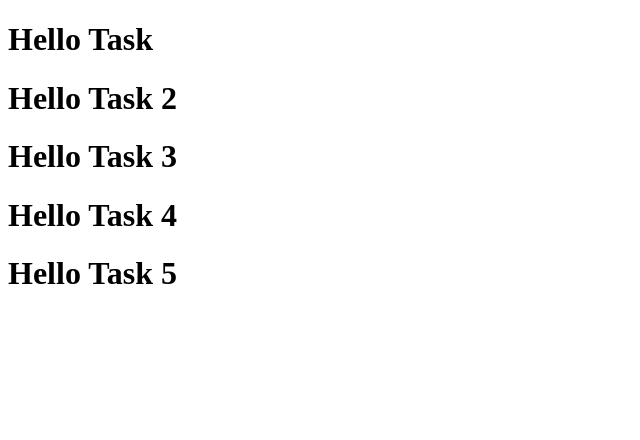
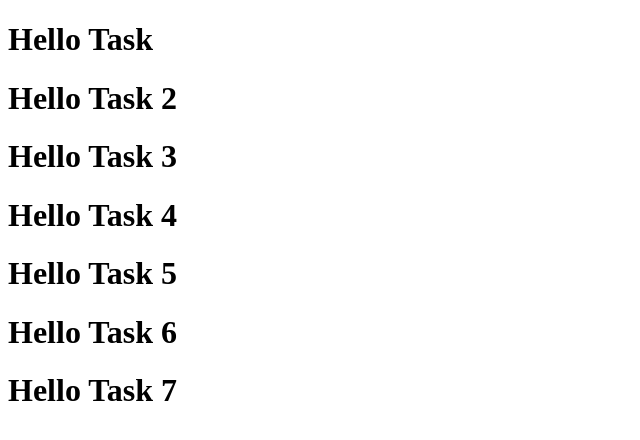
Before and after one commit to allwinrajan/Task, a plain HTML site: page index.html in a window 1280 px wide. Shown: the whole page, without its empty margins (0-640 px from the left). Drawn offline with Linux system fonts and the light colour scheme.

Commit message:
seventh commit

```diff
--- a/index.html
+++ b/index.html
@@ -11,5 +11,9 @@
     <h1>Hello Task 3</h1>
     <h1>Hello Task 4</h1>
     <h1>Hello Task 5</h1>
+    <h1>Hello Task 6</h1>
+    <h1>Hello Task 7</h1>
+
+
 </body>
 </html>
```
